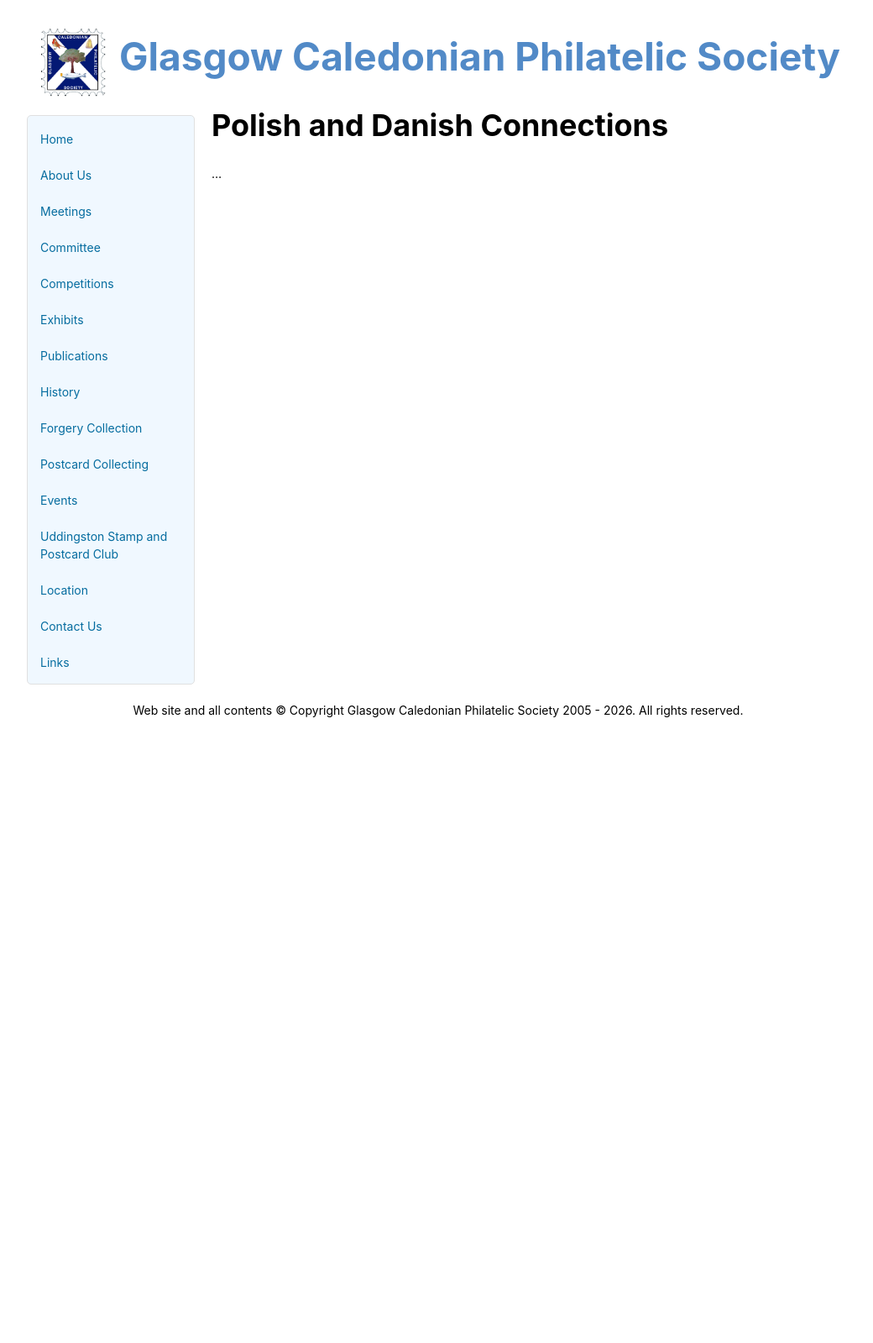
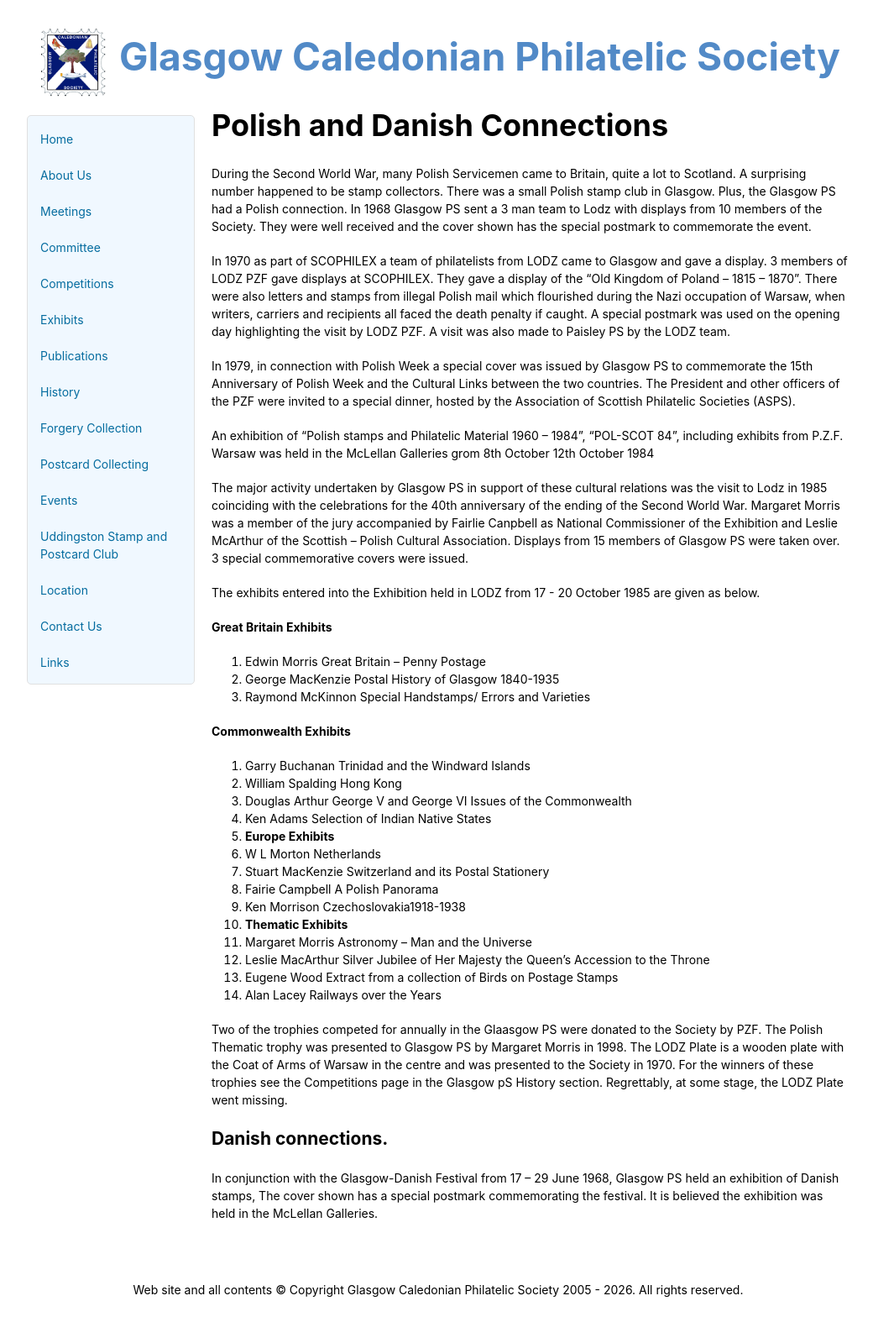
Before and after one commit to astalker/caledonian-stamps, a Jekyll site: the page built from polish-and-danish-connections.md, in a window 1280 px wide. Shown: the whole page at 84% size, without its empty margins (118-1158 px from the left). Built offline with Jekyll 4.4.1, drawn with Linux system fonts in a browser that asks for light colours; our own code applies the rules of GitHub Pages for plain Markdown files; before the commit the page ends 909 px from its top, so only the background shows below that.

Commit message:
Document Polish and Danish philatelic connections
Expanded on the historical connections between Polish and Scottish philatelic societies, detailing events, exhibitions, and notable contributions from both sides. Included specific exhibits and trophies related to the cultural exchange.

```diff
--- a/polish-and-danish-connections.md
+++ b/polish-and-danish-connections.md
@@ -1,3 +1,43 @@
 # Polish and Danish Connections
 
-...
+During the Second World War, many Polish Servicemen came to Britain, quite a lot to Scotland. A surprising number happened to be stamp collectors.  There was a small Polish stamp club in Glasgow. Plus, the Glasgow PS had a Polish connection. In 1968 Glasgow PS sent a 3 man team to Lodz with displays from 10 members of the Society. They were well received and the cover shown has the special postmark to commemorate the event.
+
+In 1970 as part of SCOPHILEX a team of philatelists from LODZ came to Glasgow and gave a display. 3 members of LODZ PZF gave displays at SCOPHILEX. They gave a display of the “Old Kingdom of Poland – 1815 – 1870”.  There were also letters and stamps from illegal Polish mail which flourished during the Nazi occupation of Warsaw, when writers, carriers and recipients all faced the death penalty if caught. A special postmark was used on the opening day highlighting the visit by LODZ PZF.  A visit was also made to Paisley PS by the LODZ team.
+
+In 1979, in connection with Polish Week a special cover was issued by Glasgow PS to commemorate the 15th Anniversary of Polish Week and the Cultural Links between the two countries. The President and other officers of the PZF were invited to a special dinner, hosted by the Association of Scottish Philatelic Societies (ASPS).
+
+An exhibition of “Polish stamps and Philatelic Material 1960 – 1984”, “POL-SCOT 84”, including exhibits from P.Z.F. Warsaw was held in the McLellan Galleries grom 8th October 12th October 1984
+
+The major activity undertaken by Glasgow PS in support of these cultural relations was the visit to Lodz in 1985 coinciding with the celebrations for the 40th anniversary of the ending of the Second World War. Margaret Morris was a member of the jury accompanied by Fairlie Canpbell as National Commissioner of the Exhibition and Leslie McArthur of the Scottish – Polish Cultural Association. Displays from 15 members of Glasgow PS were taken over. 3 special commemorative covers were issued.
+
+The exhibits entered into the Exhibition held in LODZ from 17 - 20 October 1985 are given as below.
+
+**Great Britain Exhibits**
+1.	Edwin Morris 		    Great Britain – Penny Postage
+2.	George MacKenzie	  Postal History of Glasgow 1840-1935
+3.	Raymond McKinnon	  Special Handstamps/ Errors and Varieties
+
+**Commonwealth Exhibits**
+1.	Garry Buchanan	  	Trinidad and the Windward Islands
+2.	William Spalding  	Hong Kong
+3.	Douglas Arthur	  	George V and George VI Issues of the Commonwealth
+4.	Ken Adams		        Selection of Indian Native States
+5.
+**Europe Exhibits**
+1.	W L Morton 	      	Netherlands
+2.	Stuart MacKenzie  	Switzerland and its Postal Stationery
+3.	Fairie Campbell 		A Polish Panorama
+4.	Ken Morrison		    Czechoslovakia1918-1938
+5.
+**Thematic Exhibits**
+1.	Margaret Morris     Astronomy – Man and the Universe
+2.	Leslie MacArthur	  Silver Jubilee of Her Majesty the Queen’s Accession to the Throne
+3.	Eugene Wood		      Extract from a collection of Birds on Postage Stamps
+4.	Alan Lacey		      Railways over the Years
+
+Two of the trophies competed for annually in the Glaasgow PS were donated to the Society by PZF. The Polish Thematic trophy was presented to Glasgow PS by Margaret Morris in 1998. The LODZ Plate is a wooden plate with the Coat of Arms of Warsaw in the centre and was presented to the Society in 1970. For the winners of these trophies see the Competitions page in the Glasgow pS History section. Regrettably, at some stage, the LODZ Plate went missing.
+
+
+
+## Danish connections.
+In conjunction with the Glasgow-Danish Festival from 17 – 29 June 1968, Glasgow PS held an exhibition of Danish stamps, The cover shown has a special postmark commemorating the festival. It is believed the exhibition was held in the McLellan Galleries.
```
